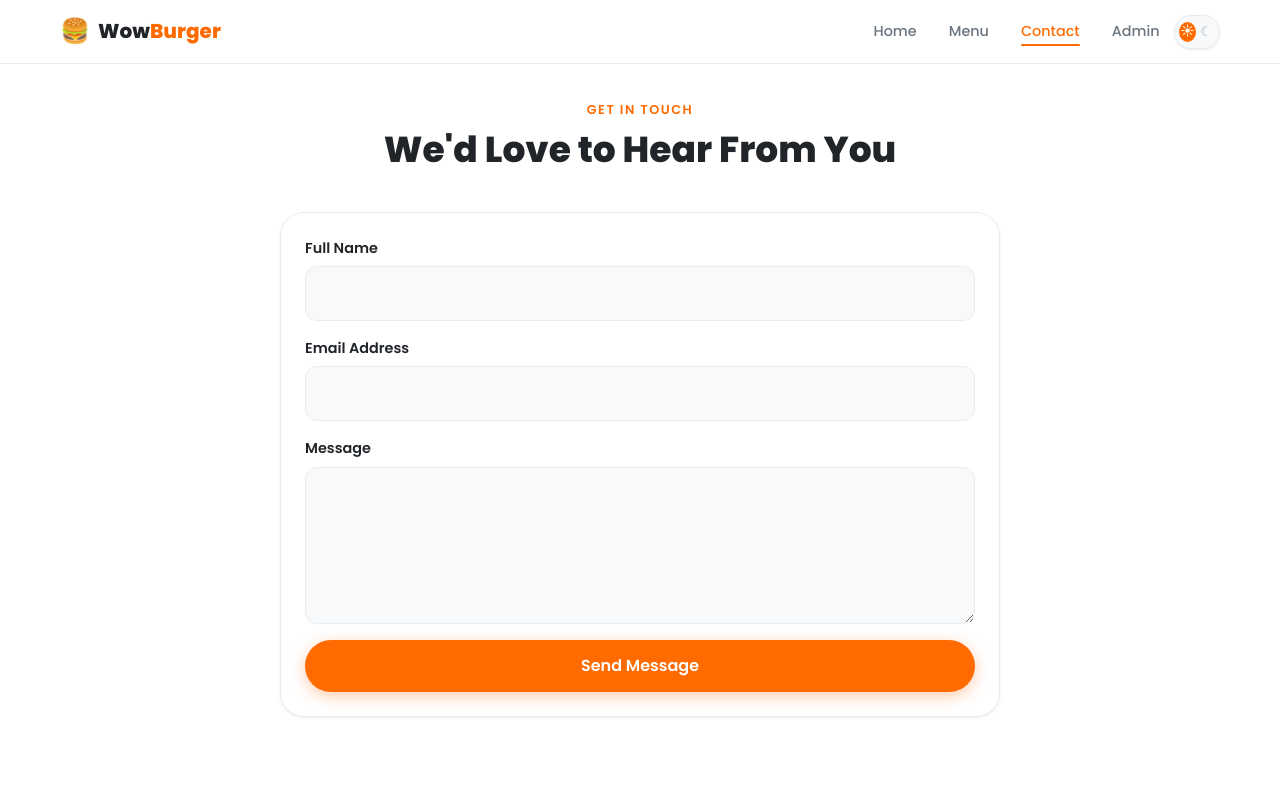
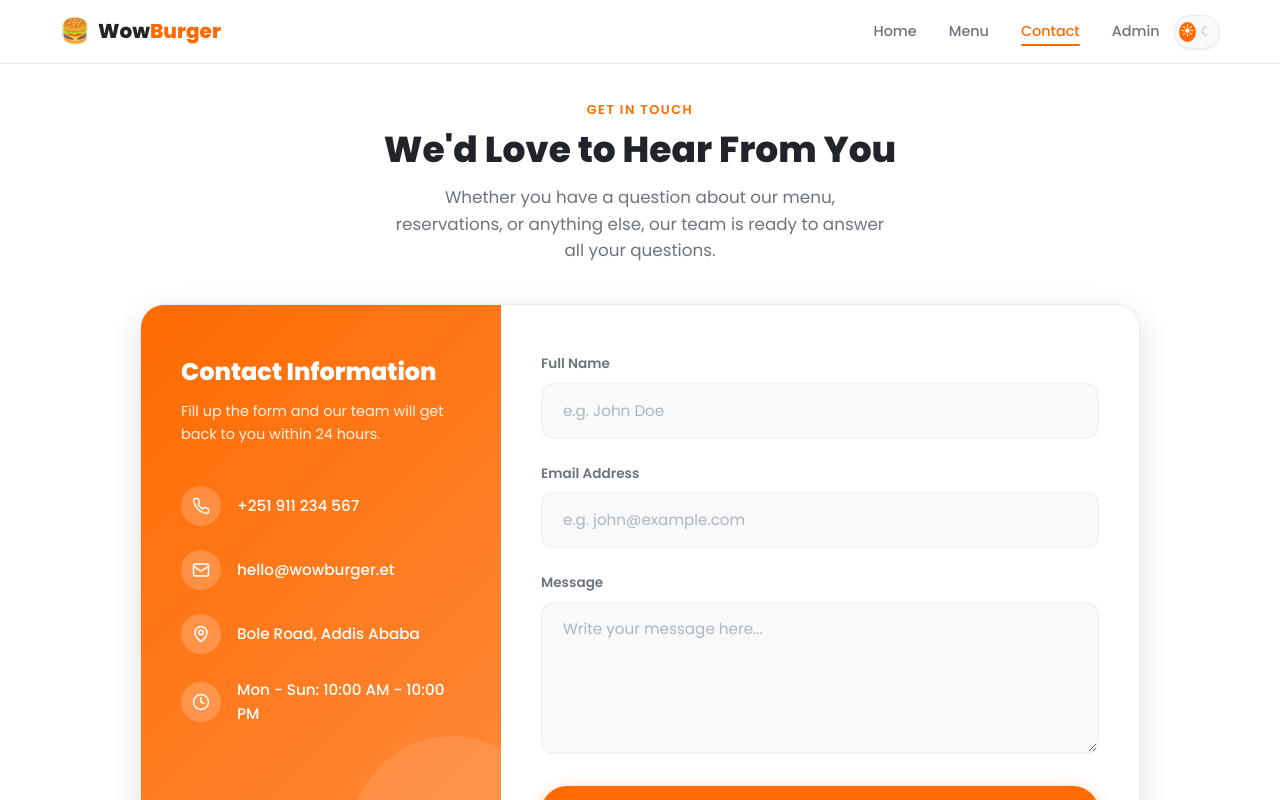
Before and after one commit to yab147/Wow-Burger, a React (Vite) app: page / in a window 1280 px wide. Both pictures are taken after a click on the button "Contact". Shown: the top 800 px of the page. Built offline with nearby package versions, Linux system fonts and the light colour scheme.

Commit message:
upgrading contact UI

```diff
--- a/src/App.jsx
+++ b/src/App.jsx
@@ -1,5 +1,5 @@
 import React, { useState, useEffect } from 'react';
-import { Home, Utensils, Phone, Lock } from 'lucide-react';
+import { Home, Utensils, Phone, Lock, MapPin, Mail, Clock, Send, CheckCircle2 } from 'lucide-react';
 import { initialMenuItems, initialCategories } from './initialData';
 import AdminDashboard from './AdminDashboard';
 
@@ -29,6 +29,7 @@ export default function App() {
   const [isAdminAuth, setIsAdminAuth] = useState(() => getStorage('wow-admin-auth', false));
   const [detailItem, setDetailItem] = useState(null);
   const [mobileMenuOpen, setMobileMenuOpen] = useState(false);
+  const [contactSuccess, setContactSuccess] = useState(false);
 
   useEffect(() => { setStorage('wow-menu', menuItems); }, [menuItems]);
   useEffect(() => { setStorage('wow-categories', categories); }, [categories]);
@@ -275,23 +276,62 @@ export default function App() {
                     <div className="section__header">
                         <span className="section__label">Get In Touch</span>
                         <h2 className="section__title">We'd Love to Hear From You</h2>
+                        <p className="section__subtitle">Whether you have a question about our menu, reservations, or anything else, our team is ready to answer all your questions.</p>
                     </div>
+
                     <div className="contact__wrapper">
-                        <form className="contact__form" onSubmit={e => { e.preventDefault(); alert('Message sent!'); e.target.reset(); }}>
+                        <div className="contact__info">
+                            <h3 className="contact__info-title">Contact Information</h3>
+                            <p className="contact__info-desc">Fill up the form and our team will get back to you within 24 hours.</p>
+
+                            <ul className="contact__info-list">
+                                <li className="contact__info-item">
+                                    <div className="contact__info-icon"><Phone size={18} /></div>
+                                    <span>+251 911 234 567</span>
+                                </li>
+                                <li className="contact__info-item">
+                                    <div className="contact__info-icon"><Mail size={18} /></div>
+                                    <span>hello@wowburger.et</span>
+                                </li>
+                                <li className="contact__info-item">
+                                    <div className="contact__info-icon"><MapPin size={18} /></div>
+                                    <span>Bole Road, Addis Ababa</span>
+                                </li>
+                                <li className="contact__info-item">
+                                    <div className="contact__info-icon"><Clock size={18} /></div>
+                                    <span>Mon - Sun: 10:00 AM - 10:00 PM</span>
+                                </li>
+                            </ul>
+                        </div>
+
+                        <div className="contact__form-container">
+                            {contactSuccess ? (
+                                <div className="contact__success">
+                                    <div className="contact__success-icon"><CheckCircle2 size={48} /></div>
+                                    <h3>Message Sent!</h3>
+                                    <p>Thank you for reaching out. We will get back to you shortly.</p>
+                                    <button className="btn btn--outline" onClick={() => setContactSuccess(false)}>Send another message</button>
+                                </div>
+                            ) : (
+                                <form className="contact__form" onSubmit={e => { e.preventDefault(); setContactSuccess(true); e.target.reset(); }}>
                                     <div className="form__group">
                                         <label className="form__label">Full Name</label>
-                                <input type="text" className="form__input" required />
+                                        <input type="text" className="form__input" placeholder="e.g. John Doe" required />
                                     </div>
                                     <div className="form__group">
                                         <label className="form__label">Email Address</label>
-                                <input type="email" className="form__input" required />
+                                        <input type="email" className="form__input" placeholder="e.g. john@example.com" required />
                                     </div>
                                     <div className="form__group">
                                         <label className="form__label">Message</label>
-                                <textarea className="form__input form__textarea" rows="5" required></textarea>
+                                        <textarea className="form__input form__textarea" rows="5" placeholder="Write your message here..." required></textarea>
                                     </div>
-                            <button type="submit" className="btn btn--primary btn--lg">Send Message</button>
+                                    <button type="submit" className="btn btn--primary btn--lg contact__submit-btn">
+                                        <Send size={18} /> Send Message
+                                    </button>
                                 </form>
+                            )}
+                        </div>
                     </div>
                 </div>
              </div>
--- a/src/index.css
+++ b/src/index.css
@@ -1532,50 +1532,126 @@ ol {
 
 /* ========== CONTACT PAGE ========== */
 .contact-page {
-    padding: 2rem 0 3rem;
+    padding: 2rem 0 4rem;
 }
 
 .contact__wrapper {
-    max-width: 720px;
+    max-width: 1000px;
     margin: 0 auto;
     background: var(--surface);
     border: 1px solid var(--border);
     border-radius: var(--radius-xl);
-    padding: 1.5rem;
-    box-shadow: var(--shadow-sm);
+    box-shadow: var(--shadow-lg);
+    display: flex;
+    flex-direction: column;
+    overflow: hidden;
+}
+
+.contact__info {
+    background: linear-gradient(135deg, var(--orange) 0%, var(--orange-gradient-end) 100%);
+    color: var(--white);
+    padding: 2.5rem 2rem;
+    position: relative;
+    overflow: hidden;
+}
+
+.contact__info::before {
+    content: '';
+    position: absolute;
+    bottom: -50px;
+    right: -50px;
+    width: 200px;
+    height: 200px;
+    border-radius: 50%;
+    background: rgba(255, 255, 255, 0.1);
+}
+
+.contact__info-title {
+    font-size: 1.5rem;
+    font-weight: 800;
+    margin-bottom: 0.5rem;
+    color: var(--white);
+    position: relative;
+    z-index: 2;
+}
+
+.contact__info-desc {
+    font-size: 0.9rem;
+    opacity: 0.9;
+    margin-bottom: 2.5rem;
+    position: relative;
+    z-index: 2;
+}
+
+.contact__info-list {
+    display: flex;
+    flex-direction: column;
+    gap: 1.5rem;
+    position: relative;
+    z-index: 2;
+}
+
+.contact__info-item {
+    display: flex;
+    align-items: center;
+    gap: 1rem;
+    font-size: 0.95rem;
+    font-weight: 500;
+}
+
+.contact__info-icon {
+    display: flex;
+    align-items: center;
+    justify-content: center;
+    width: 40px;
+    height: 40px;
+    background: rgba(255, 255, 255, 0.2);
+    border-radius: 50%;
+    flex-shrink: 0;
+}
+
+.contact__form-container {
+    padding: 2.5rem 2rem;
+    flex: 1;
 }
 
 .contact__form {
     display: grid;
-    gap: 1rem;
+    gap: 1.5rem;
 }
 
 .form__group {
     display: grid;
-    gap: .4rem;
+    gap: 0.5rem;
 }
 
 .form__label {
-    font-size: .9rem;
+    font-size: 0.85rem;
     font-weight: 600;
-    color: var(--text);
+    color: var(--text-muted);
 }
 
 .form__input {
     width: 100%;
-    border: 1px solid var(--border);
+    border: 2px solid var(--border-soft);
     border-radius: var(--radius-md);
-    padding: .85rem 1rem;
+    padding: 0.85rem 1.25rem;
     font: inherit;
+    font-size: 0.95rem;
     color: var(--text);
     background: var(--surface-soft);
     transition: var(--transition);
 }
 
+.form__input::placeholder {
+    color: var(--text-soft);
+}
+
 .form__input:focus {
     outline: none;
     border-color: var(--orange);
-    box-shadow: 0 0 0 4px rgba(255, 107, 0, .12);
+    background: var(--surface);
+    box-shadow: 0 0 0 4px var(--orange-tint);
 }
 
 .form__textarea {
@@ -1583,15 +1659,54 @@ ol {
     resize: vertical;
 }
 
-.contact__status {
-    margin-top: 1rem;
-    color: var(--orange);
-    font-weight: 600;
-    min-height: 1.2rem;
-}
-
-.contact__status.show {
-    animation: fadeIn .3s ease;
+.contact__submit-btn {
+    width: 100%;
+    margin-top: 0.5rem;
+}
+
+.contact__success {
+    display: flex;
+    flex-direction: column;
+    align-items: center;
+    justify-content: center;
+    text-align: center;
+    height: 100%;
+    min-height: 300px;
+    gap: 1rem;
+    animation: fadeIn 0.5s ease-out;
+}
+
+.contact__success-icon {
+    color: #10B981;
+    margin-bottom: 0.5rem;
+}
+
+.contact__success h3 {
+    font-size: 1.75rem;
+    font-weight: 800;
+    color: var(--text-strong);
+}
+
+.contact__success p {
+    color: var(--text-muted);
+    margin-bottom: 1rem;
+    max-width: 300px;
+}
+
+@media(min-width: 768px) {
+    .contact__wrapper {
+        flex-direction: row;
+    }
+
+    .contact__info {
+        width: 360px;
+        flex-shrink: 0;
+        padding: 3rem 2.5rem;
+    }
+
+    .contact__form-container {
+        padding: 3rem 2.5rem;
+    }
 }
 
 /* ========== FOOTER ========== */
```
Lines whose indentation alone changed are shown as unchanged.
